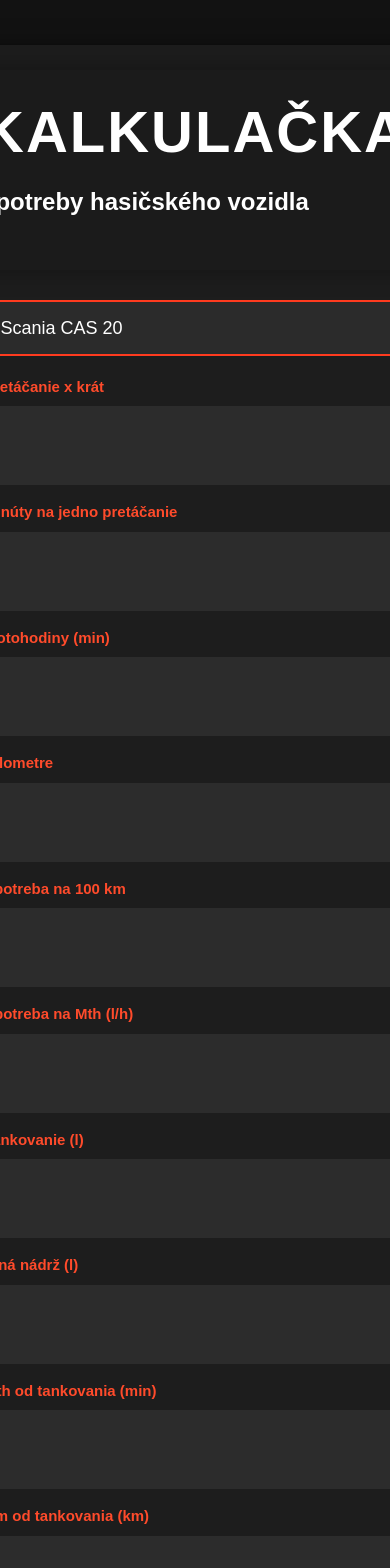
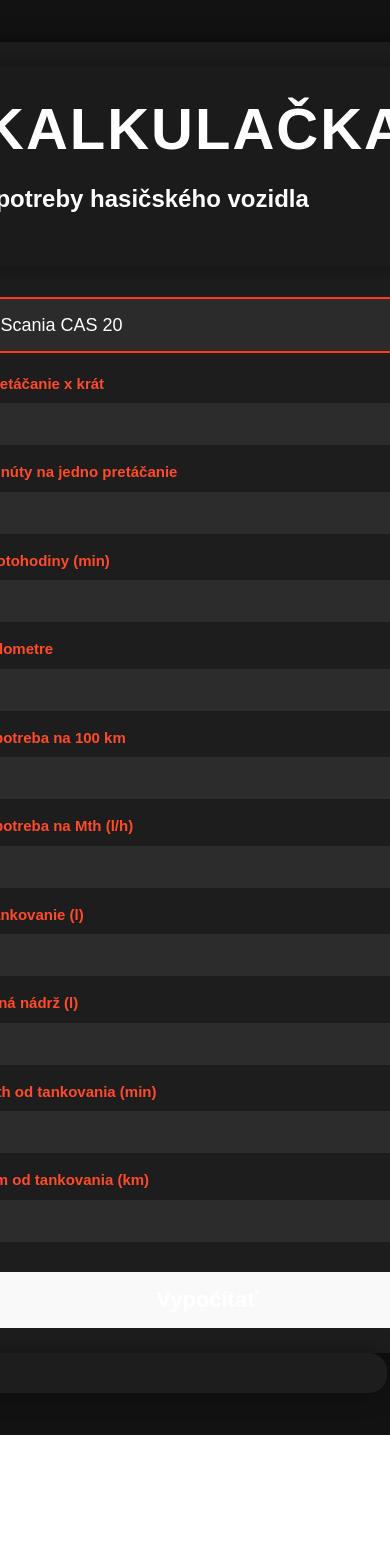
Before and after one commit to knapcikmarek/vyuctovanie, a React (Vite) app: page / in a window 390 px wide. Shown: the top 1568 px of the page. After the commit the page ends 1435 px from the top, so only its background shows below. Built offline with nearby package versions, Linux system fonts and the light colour scheme.

Commit message:
uprava vzhladu

```diff
--- a/src/App.css
+++ b/src/App.css
@@ -502,36 +502,54 @@ label {
   }
 }
 
-@media (max-width: 768px) {
+@media (max-width:768px){
+
+  .container{
+      display:block;
+      width:100%;
+      padding:12px;
+  }
+
+  .sidebar{
+      display:none;
+  }
+
+  .vehicle-card{
+      display:none;
+  }
+
+  .calculator{
+      width:100%;
+      margin:0;
+      padding:20px;
+      border-radius:20px;
+  }
+
+  .form-grid{
+      display:grid;
+      grid-template-columns:1fr;
+      gap:16px;
+  }
+
+  .result-grid{
+      display:grid;
+      grid-template-columns:1fr;
+      gap:14px;
+  }
 
   .title h1{
-    font-size: 52px;
-    line-height: 1;
-    text-align: center;
-    word-break: break-word;
+      font-size:40px;
   }
 
   .title p{
-    font-size: 22px;
-    text-align: center;
-  }
-
-  .form-grid{
-    grid-template-columns: 1fr;
-    gap: 16px;
-  }
-
-  .calculator{
-    padding:20px;
+      font-size:18px;
   }
 
   input{
-    height:55px;
-    font-size:18px;
+      width:100%;
   }
 
   button{
-    height:60px;
-    font-size:22px;
+      width:100%;
   }
-}
+  }
```
